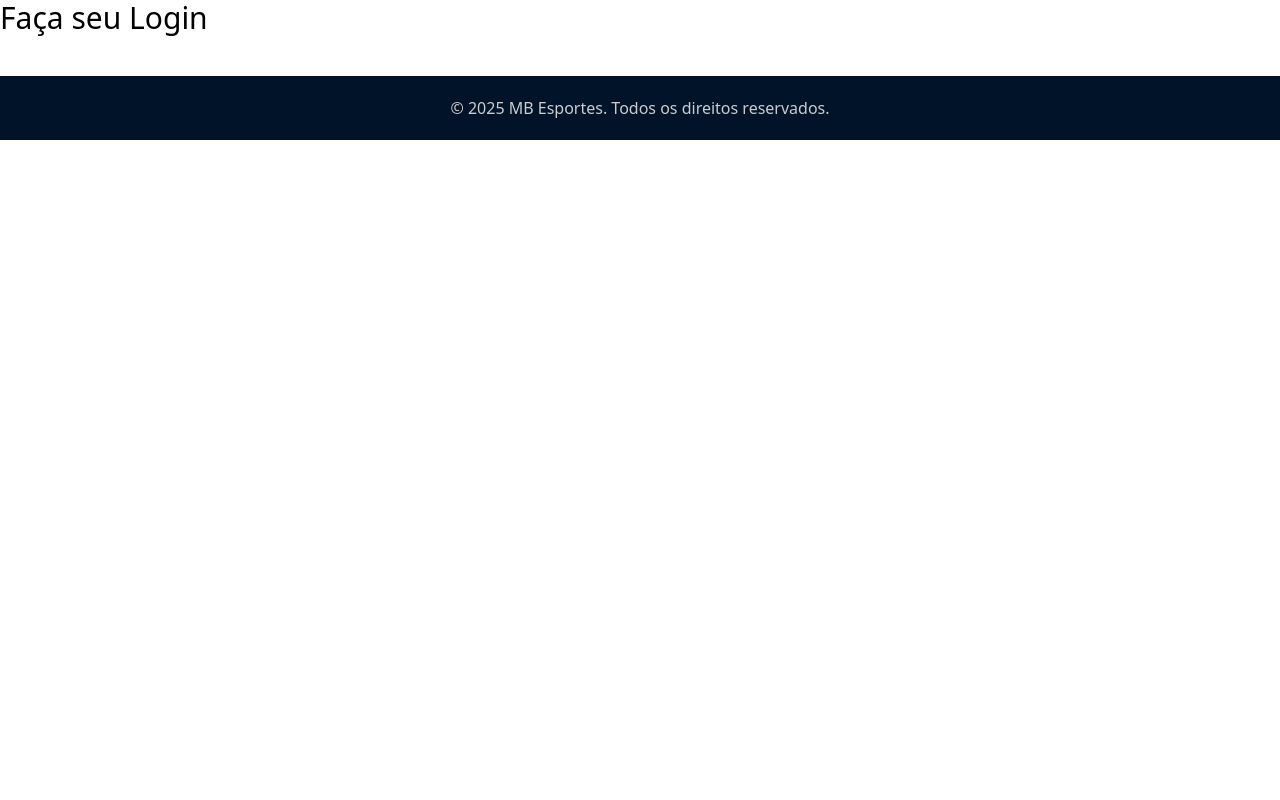
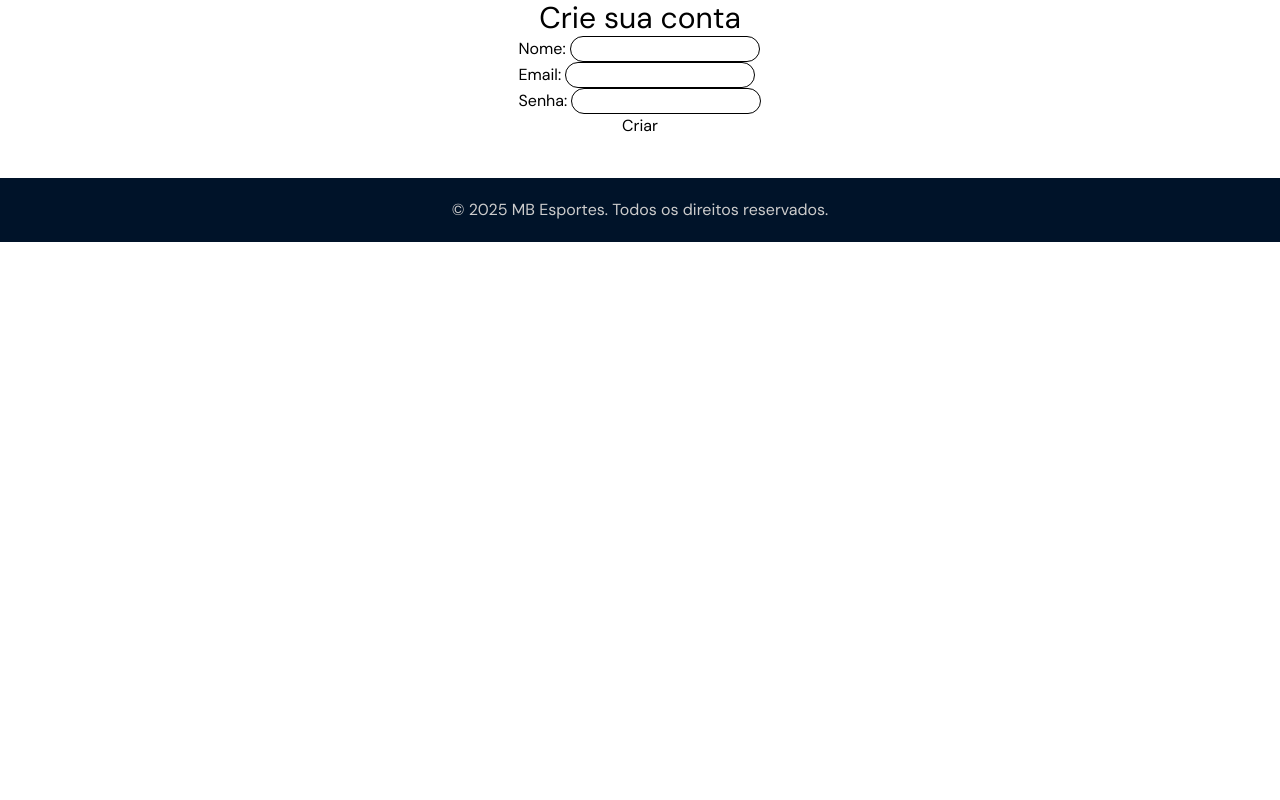
Before and after one commit to maarceloe/mbesportes, a PHP site: page /pages/cadastro.php in a window 1280 px wide. Run offline with PHP 8.4, Linux system fonts and the light colour scheme.

Commit message:
09/09 changes

```diff
--- a/css/output.css
+++ b/css/output.css
@@ -4,8 +4,7 @@
 @layer theme, base, components, utilities;
 @layer theme {
   :root, :host {
-    --font-sans: ui-sans-serif, system-ui, sans-serif, "Apple Color Emoji",
-      "Segoe UI Emoji", "Segoe UI Symbol", "Noto Color Emoji";
+    --font-sans: "DM Sans", ui-sans-serif, system-ui, sans-serif;
     --font-mono: ui-monospace, SFMono-Regular, Menlo, Monaco, Consolas, "Liberation Mono",
       "Courier New", monospace;
     --color-red-400: oklch(70.4% 0.191 22.216);
@@ -343,9 +342,6 @@
   .px-8 {
     padding-inline: calc(var(--spacing) * 8);
   }
-  .py-2 {
-    padding-block: calc(var(--spacing) * 2);
-  }
   .py-4 {
     padding-block: calc(var(--spacing) * 4);
   }
--- a/css/style.css
+++ b/css/style.css
@@ -1,2 +1,5 @@
 @import url('https://fonts.googleapis.com/css2?family=DM+Sans:ital,opsz,wght@0,9..40,100..1000;1,9..40,100..1000&display=swap');
 @import "tailwindcss";
+@theme {
+  --font-sans: "DM Sans", ui-sans-serif, system-ui, sans-serif;
+}
--- a/includes/navbar_index.php
+++ b/includes/navbar_index.php
@@ -23,7 +23,7 @@ if (session_status() === PHP_SESSION_NONE) {
       <li><a href="/mbesportes/php/logout.php" class="nav-link text-red-600 font-semibold transition-colors duration-300 hover:text-red-400">Sair</a></li>
     <?php else: ?>
       <li><a href="/mbesportes/pages/login.php" class="nav-link text-gray-300 font-medium transition-transform duration-200 hover:text-[#ed3814] hover:scale-110">Login</a></li>
-      <li><a href="/mbesportes/pages/cadastro.php" class="nav-link py-2 rounded-full text-gray-300 font-semibold transition-colors duration-300 hover:text-[#ed3814]">Cadastro</a></li>
+      <li><a href="/mbesportes/pages/cadastro.php" class="nav-link rounded-full text-gray-300 font-medium transition-transform duration-200 hover:text-[#ed3814] hover:scale-110">Cadastro</a></li>
     <?php endif; ?>
   </ul>
 </nav>
--- a/pages/cadastro.php
+++ b/pages/cadastro.php
@@ -8,8 +8,33 @@
   <link rel="stylesheet" href="../css/output.css">
 </head>
 
-<body class="w-screen h-screen font-sans">
-  <h1 class="text-3xl">Faça seu Login</h1>
+<body class="font-sans w-screen h-screen">
+
+  <section id="form" class="justify-center items-center flex flex-col">
+    <h1 class="text-3xl flex justify-center items-center m-16">Crie sua conta</h1>
+    <form action="login.php" class="flex flex-col">
+      <label for="name">
+        Nome:
+        <input type="text" id="name" name="name" required class="border border-gray-200 rounded-full">
+      </label>
+
+      <label for="email">
+        Email:
+        <input type="email" id="email" name="email" required class="border border-gray-200 rounded-full">
+      </label>
+
+      <label for="senha">
+        Senha:
+        <input type="password" id="senha" name="senha" required class="border border-gray-200 rounded-full">
+      </label>
+
+      <button type="submit">Criar</button>
+    </form>
+
+  </section>
+
+
+
   <?php include '../includes/footer.php'; ?>
 </body>
 
--- a/tailwind.config.js
+++ b/tailwind.config.js
@@ -4,7 +4,7 @@ module.exports = {
   theme: {
     extend: {
       fontFamily: {
-        sans: ['"DM Sans"', 'ui-sans-serif', 'system-ui', 'sans-serif' ],
+        sans: ['DM Sans', 'ui-sans-serif', 'system-ui', 'sans-serif' ],
       },
     },
   },
```
